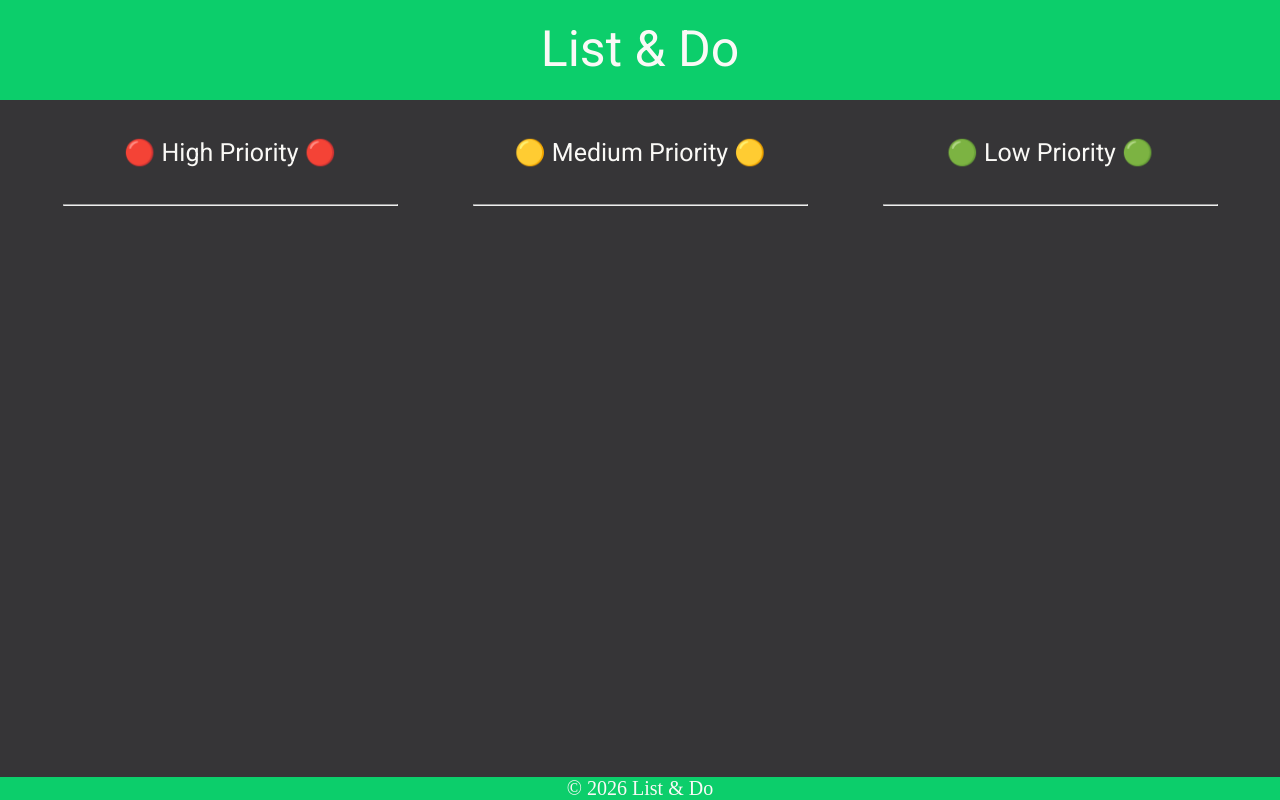
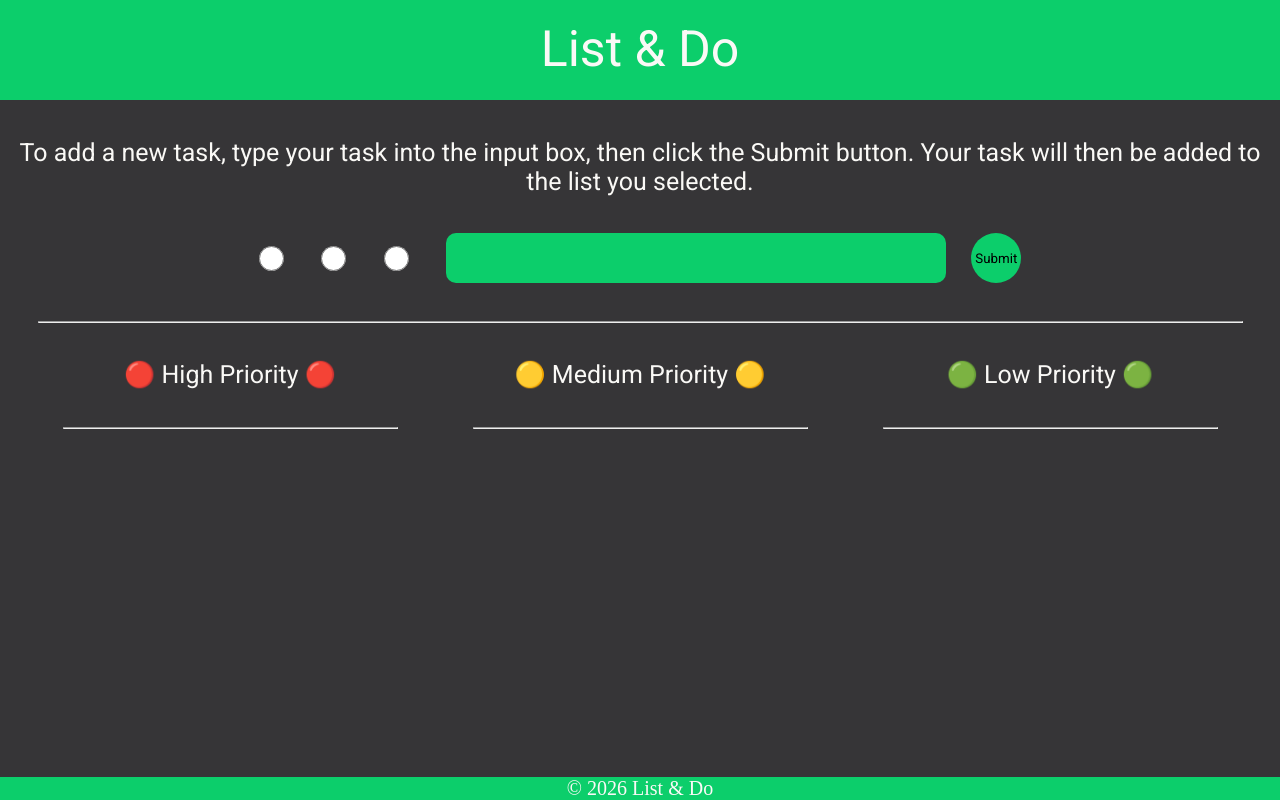
Before and after one commit to Sniffaa/To-Do-List-App, a React (Vite) app: page / in a window 1280 px wide. Built offline with nearby package versions, Linux system fonts and the light colour scheme.

Commit message:
added list btn & task name field & submit btn

```diff
--- a/src/App.css
+++ b/src/App.css
@@ -7,6 +7,18 @@
 
 body {
   background-color: #363537;
+}
+
+hr {
+  margin: 37.5px;
+}
+
+p {
+  text-align: center;
+  color: #FAF9F6;
+  font-size: 25px;
+  margin-top: 37.5px;
+  font-family: "Roboto", sans-serif;
 }
 
 .Header {
@@ -23,6 +35,60 @@ body {
   font-family: "Roboto", sans-serif;
 }
 
+.Input {
+  display: flex;
+  justify-content: center;
+  align-items: center;
+}
+
+.HighRadio {
+  accent-color: #cc3232;
+  width: 25px;
+  height: 25px;
+  margin-top: 37.5px;
+  margin-right: 37.5px;
+}
+
+.MediumRadio {
+  accent-color: #e7b416;
+  width: 25px;
+  height: 25px;
+  margin-top: 37.5px;
+  margin-right: 37.5px;
+}
+
+.LowRadio {
+  accent-color: #2dc937;
+  width: 25px;
+  height: 25px;
+  margin-top: 37.5px;
+  margin-right: 37.5px;
+}
+
+.Box {
+  width: 500px;
+  height: 50px;
+  margin-top: 37.5px;
+  background-color: #0CCE6B;
+  border-radius: 10px;
+  border: none;
+  color: #FAF9F6;
+  text-align: center;
+  font-size: 25px;
+  font-family: "Roboto", sans-serif;
+}
+
+.Add {
+  width: 50px;
+  height: 50px;
+  border-radius: 50%;
+  background-color: #0CCE6B;
+  border: none;
+  margin-top: 37.5px;
+  margin-left: 25px;
+  font-family: "Roboto", sans-serif;
+}
+
 .Container {
   display: flex;
   justify-content: space-between;
@@ -31,27 +97,23 @@ body {
   font-family: "Roboto", sans-serif;
 }
 
-.High {
+.HighList {
   width: 500px;
   color: #FAF9F6;
   font-size: 25px;
 
 }
 
-.Medium {
+.MediumList {
   width: 500px;
   color: #FAF9F6;
   font-size: 25px;
 }
 
-.Low {
+.LowList {
   width: 500px;
   color: #FAF9F6;
   font-size: 25px;
-}
-
-hr {
-  margin: 37.5px;
 }
 
 .Footer {
--- a/src/App.jsx
+++ b/src/App.jsx
@@ -8,10 +8,19 @@ function App() {
       <div className='Header'>
         <div className='Logo'>List & Do</div>
       </div>
+        <p>To add a new task, type your task into the input box, then click the Submit button. Your task will then be added to the list you selected.</p>
+      <div className='Input'>
+        <input className='HighRadio' type='radio' title='High Priority' name='Option'></input>
+        <input className='MediumRadio' type='radio' title='Medium Priority' name='Option'></input>
+        <input className='LowRadio' type='radio' title='Low Priority' name='Option'></input>
+        <input className='Box'></input>
+        <input className='Add' type='submit'></input>
+      </div>
+        <hr></hr>
       <div className='Container'>
-        <div className='High'>🔴 High Priority 🔴<hr></hr></div>
-        <div className='Medium'>🟡 Medium Priority 🟡<hr></hr></div>
-        <div className='Low'>🟢 Low Priority 🟢<hr></hr></div>
+        <div className='HighList'>🔴 High Priority 🔴<hr></hr></div>
+        <div className='MediumList'>🟡 Medium Priority 🟡<hr></hr></div>
+        <div className='LowList'>🟢 Low Priority 🟢<hr></hr></div>
       </div>
       <div className='Footer'>© 2026 List & Do</div>
     </div>
```
